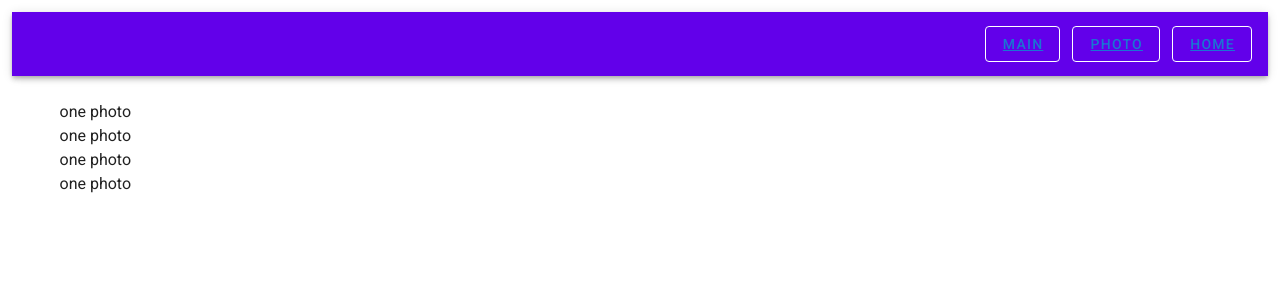
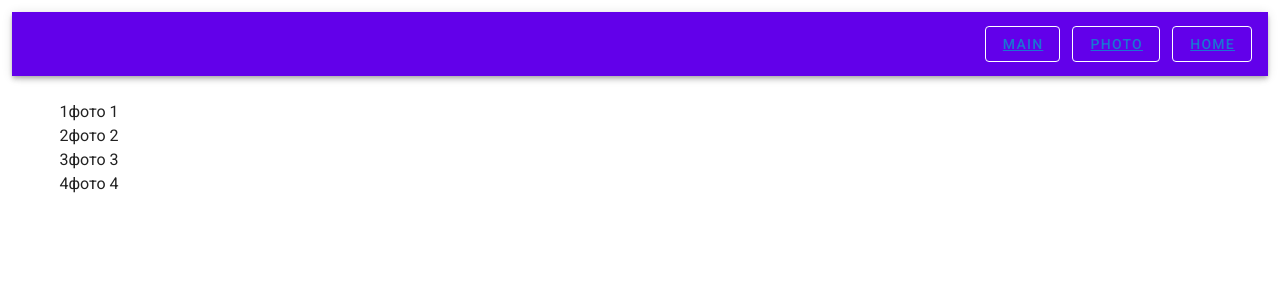
Before and after one commit to VitKo7/vue-gallery, a Vue app: page /photo in a window 1280 px wide. Shown: the top 300 px of the page. Built offline with nearby package versions, Linux system fonts and the light colour scheme.

Commit message:
v-for + v-bind, props

```diff
--- a/src/components/photo/PhotoGallery.vue
+++ b/src/components/photo/PhotoGallery.vue
@@ -1,9 +1,16 @@
 <template>
-    <div>one photo</div>
+    <div>{{ photo.id + photo.title }}</div>
 </template>
 
 <script>
-export default {};
+export default {
+    props: {
+        photo: {
+            type: Object,
+            required: true,
+        },
+    },
+};
 </script>
 
 <style lang="scss" scoped></style>
```
